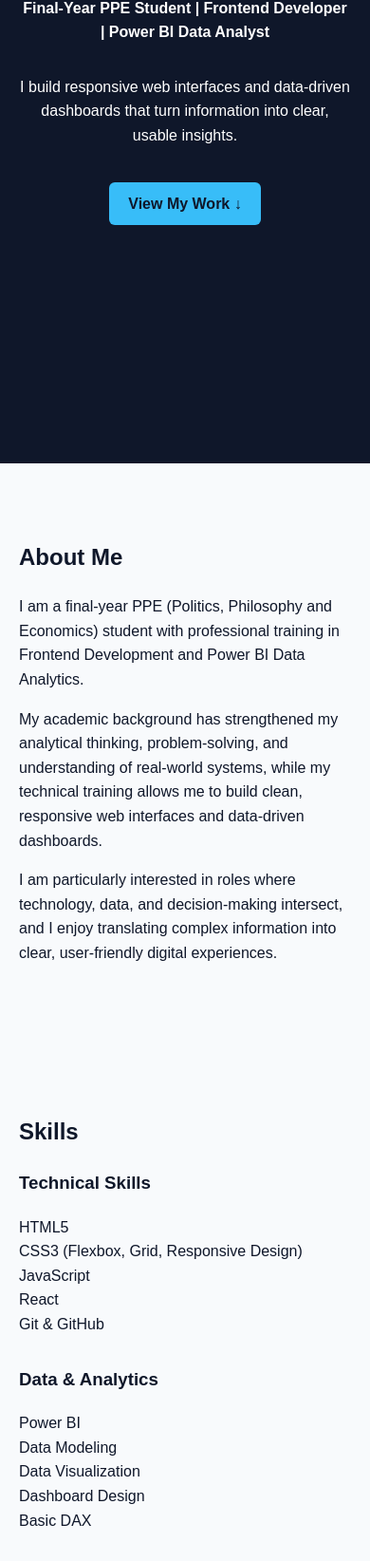
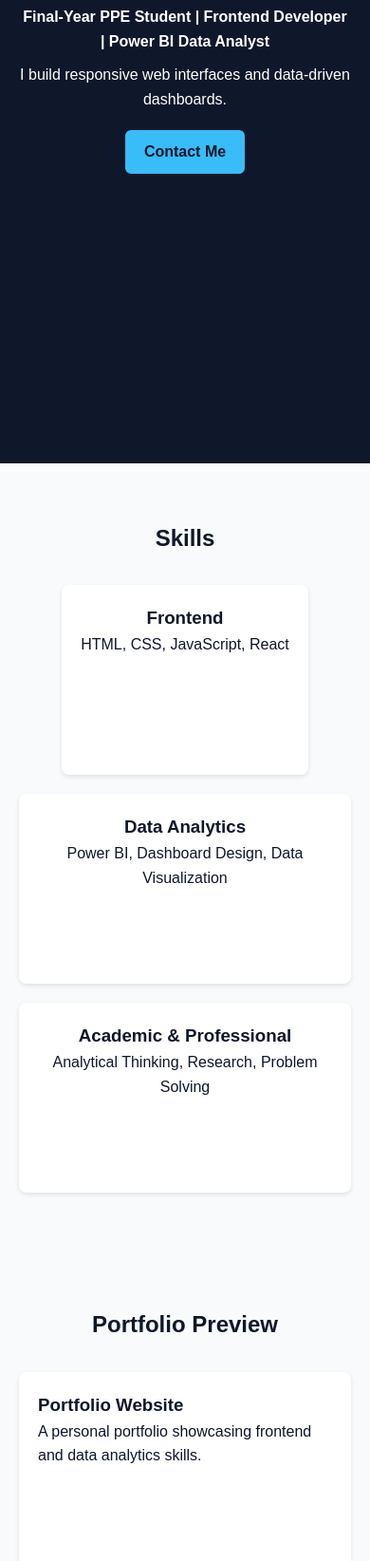
Before and after one commit to reaaa-m/Personal-portfolio, a plain HTML site: page index.html in a window 390 px wide. Shown: the part 356-2000 px from the top of the page at 95% size. Drawn offline with Linux system fonts and the light colour scheme.

Commit message:
add responsive landing page

```diff
--- a/index.html
+++ b/index.html
@@ -1,122 +1,65 @@
 <!DOCTYPE html>
 <html lang="en">
 <head>
-  <meta charset="UTF-8" />
-  <meta name="viewport" content="width=device-width, initial-scale=1.0" />
-  <title>Leago Maphosa | Frontend Developer & Data Analyst</title>
-  <link rel="stylesheet" href="style.css" />
+  <meta charset="UTF-8">
+  <meta name="viewport" content="width=device-width, initial-scale=1.0">
+  <title>Leago Maphosa | Landing Page</title>
+  <link rel="stylesheet" href="style.css">
 </head>
-
 <body>
 
+  <!-- Hero Section -->
   <header class="hero">
     <h1>Leago Maphosa</h1>
-    <p class="subtitle">
-      Final-Year PPE Student | Frontend Developer | Power BI Data Analyst
-    </p>
-    <p class="hero-text">
-      I build responsive web interfaces and data-driven dashboards that turn
-      information into clear, usable insights.
-    </p>
-    <a href="#projects" class="btn">View My Work ↓</a>
+    <p class="subtitle">Final-Year PPE Student | Frontend Developer | Power BI Data Analyst</p>
+    <p class="hero-text">I build responsive web interfaces and data-driven dashboards.</p>
+    <a href="#contact" class="btn">Contact Me</a>
   </header>
 
-  <section id="about">
-    <h2>About Me</h2>
-    <p>
-      I am a final-year PPE (Politics, Philosophy and Economics) student with
-      professional training in Frontend Development and Power BI Data Analytics.
-    </p>
-    <p>
-      My academic background has strengthened my analytical thinking,
-      problem-solving, and understanding of real-world systems, while my
-      technical training allows me to build clean, responsive web interfaces and
-      data-driven dashboards.
-    </p>
-    <p>
-      I am particularly interested in roles where technology, data, and
-      decision-making intersect, and I enjoy translating complex information
-      into clear, user-friendly digital experiences.
-    </p>
-  </section>
-
+  <!-- Skills Section -->
   <section id="skills">
     <h2>Skills</h2>
-
-    <div class="skills-group">
-      <h3>Technical Skills</h3>
-      <ul>
-        <li>HTML5</li>
-        <li>CSS3 (Flexbox, Grid, Responsive Design)</li>
-        <li>JavaScript</li>
-        <li>React</li>
-        <li>Git & GitHub</li>
-      </ul>
-    </div>
-
-    <div class="skills-group">
-      <h3>Data & Analytics</h3>
-      <ul>
-        <li>Power BI</li>
-        <li>Data Modeling</li>
-        <li>Data Visualization</li>
-        <li>Dashboard Design</li>
-        <li>Basic DAX</li>
-      </ul>
-    </div>
-
-    <div class="skills-group">
-      <h3>Academic & Professional Skills</h3>
-      <ul>
-        <li>Analytical Thinking</li>
-        <li>Research & Critical Reasoning</li>
-        <li>Data Interpretation</li>
-        <li>Problem Solving</li>
-        <li>Communication of Complex Ideas</li>
-      </ul>
+    <div class="skills-container">
+      <div class="skill-card">
+        <h3>Frontend</h3>
+        <p>HTML, CSS, JavaScript, React</p>
+      </div>
+      <div class="skill-card">
+        <h3>Data Analytics</h3>
+        <p>Power BI, Dashboard Design, Data Visualization</p>
+      </div>
+      <div class="skill-card">
+        <h3>Academic & Professional</h3>
+        <p>Analytical Thinking, Research, Problem Solving</p>
+      </div>
     </div>
   </section>
 
-  <section id="projects">
-    <h2>Projects</h2>
-
-    <div class="project">
-      <h3>Portfolio Website</h3>
-      <p>
-        A personal portfolio website built to showcase my skills, background,
-        and ongoing learning as a frontend developer and data analyst.
-      </p>
+  <!-- Portfolio Section -->
+  <section id="portfolio">
+    <h2>Portfolio Preview</h2>
+    <div class="projects-container">
+      <div class="project-card">
+        <h3>Portfolio Website</h3>
+        <p>A personal portfolio showcasing frontend and data analytics skills.</p>
+      </div>
+      <div class="project-card">
+        <h3>Responsive Landing Page</h3>
+        <p>Completed! A mobile-first, fully responsive landing page built with HTML, CSS, and JavaScript.</p>
+      </div>
+      <div class="project-card">
+        <h3>JavaScript Web App</h3>
+        <p>Currently in development — interactive web application using JS.</p>
+      </div>
     </div>
   </section>
 
-  <section id="in-progress">
-    <h2>Currently Building</h2>
-    <ul>
-      <li>Responsive Landing Page (HTML & CSS)</li>
-      <li>JavaScript Web Application</li>
-      <li>Data-Inspired Frontend Dashboard</li>
-    </ul>
-    <p>
-      These projects are actively in development and will be added with live
-      demos and GitHub repositories once completed.
-    </p>
+  <!-- Contact Section -->
+  <section id="contact">
+    <h2>Contact Me</h2>
+    <p>Email: <a href="mailto:reabetswemaphosa@gmail.com">reabetswemaphosa@gmail.com</a></p>
+    <p>LinkedIn: <a href="https://www.linkedin.com/in/leago-maphosa-1343a2307" target="_blank">View Profile</a></p>
   </section>
-
-  <footer id="contact">
-    <h2>Contact</h2>
-    <p>
-      Email:
-      <a href="mailto:reabetswemaphosa@gmail.com">
-        reabetswemaphosa@gmail.com
-      </a>
-    </p>
-    <p>
-      <a href="https://www.linkedin.com/in/leago-maphosa-1343a2307" target="_blank">
-        LinkedIn
-      </a>
-    </p>
-    <p class="copyright">© 2026 Leago Maphosa</p>
-  </footer>
 
   <script src="script.js"></script>
 </body>
--- a/script.js
+++ b/script.js
@@ -1,4 +1,4 @@
-console.log("Portfolio loaded successfully");
+console.log("Landing page loaded");
 
 // Smooth scrolling for internal links
 document.querySelectorAll('a[href^="#"]').forEach(link => {
--- a/style.css
+++ b/style.css
@@ -1,15 +1,18 @@
+/* Reset */
 * {
   box-sizing: border-box;
+  margin: 0;
+  padding: 0;
 }
 
 body {
   font-family: Arial, sans-serif;
-  margin: 0;
   line-height: 1.6;
+  color: #0f172a;
   background: #f8fafc;
-  color: #0f172a;
 }
 
+/* Hero Section */
 .hero {
   height: 100vh;
   background: #0f172a;
@@ -22,16 +25,17 @@ body {
   padding: 20px;
 }
 
-.subtitle {
+.hero .subtitle {
   font-weight: bold;
+  margin: 10px 0;
 }
 
-.hero-text {
+.hero .hero-text {
   max-width: 600px;
+  margin-bottom: 20px;
 }
 
 .btn {
-  margin-top: 20px;
   padding: 10px 20px;
   background: #38bdf8;
   color: #0f172a;
@@ -40,6 +44,7 @@ body {
   font-weight: bold;
 }
 
+/* Sections */
 section {
   padding: 60px 20px;
   max-width: 900px;
@@ -47,43 +52,63 @@ section {
 }
 
 h2 {
-  margin-bottom: 20px;
+  margin-bottom: 30px;
+  text-align: center;
 }
 
-.skills-group {
-  margin-bottom: 30px;
+/* Skills */
+.skills-container {
+  display: flex;
+  gap: 20px;
+  flex-wrap: wrap;
+  justify-content: center;
 }
 
-ul {
-  list-style: none;
-  padding: 0;
+.skill-card {
+  background: white;
+  padding: 20px;
+  border-radius: 8px;
+  flex: 1 1 200px;
+  text-align: center;
+  box-shadow: 0 2px 5px rgba(0,0,0,0.1);
 }
 
-.project {
-  background: white;
-  border: 1px solid #ddd;
-  border-radius: 8px;
-  padding: 20px;
-  margin-bottom: 20px;
+/* Portfolio */
+.projects-container {
+  display: flex;
+  gap: 20px;
+  flex-wrap: wrap;
+  justify-content: center;
 }
 
-#in-progress ul li {
-  margin-bottom: 10px;
+.project-card {
+  background: white;
+  padding: 20px;
+  border-radius: 8px;
+  flex: 1 1 250px;
+  box-shadow: 0 2px 5px rgba(0,0,0,0.1);
 }
 
-footer {
+/* Contact */
+#contact {
+  text-align: center;
   background: #0f172a;
   color: white;
-  text-align: center;
-  padding: 30px 20px;
+  padding: 50px 20px;
 }
 
-footer a {
+#contact a {
   color: #38bdf8;
   text-decoration: none;
 }
 
+/* Responsive */
 @media (max-width: 768px) {
+  .skills-container, .projects-container {
+    flex-direction: column;
+    align-items: center;
+  }
+
   .hero h1 {
     font-size: 1.8rem;
   }
```
